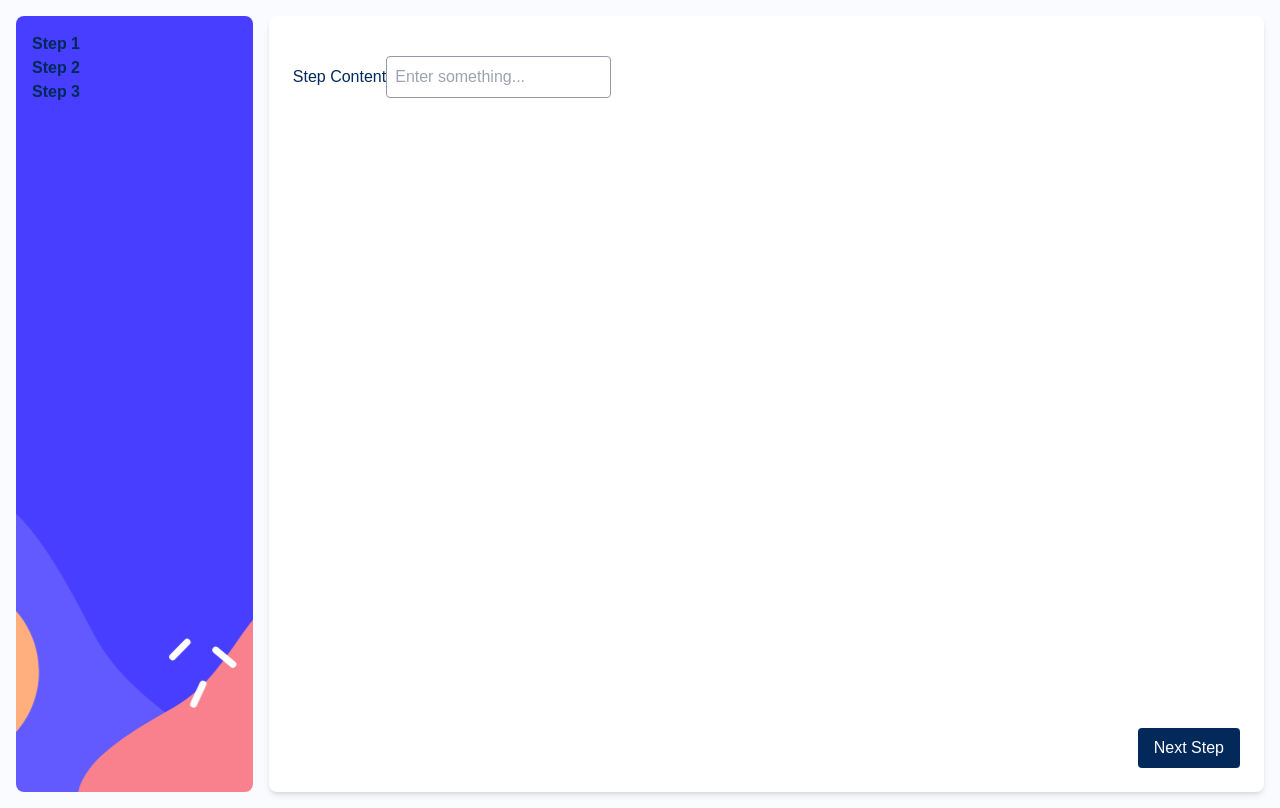
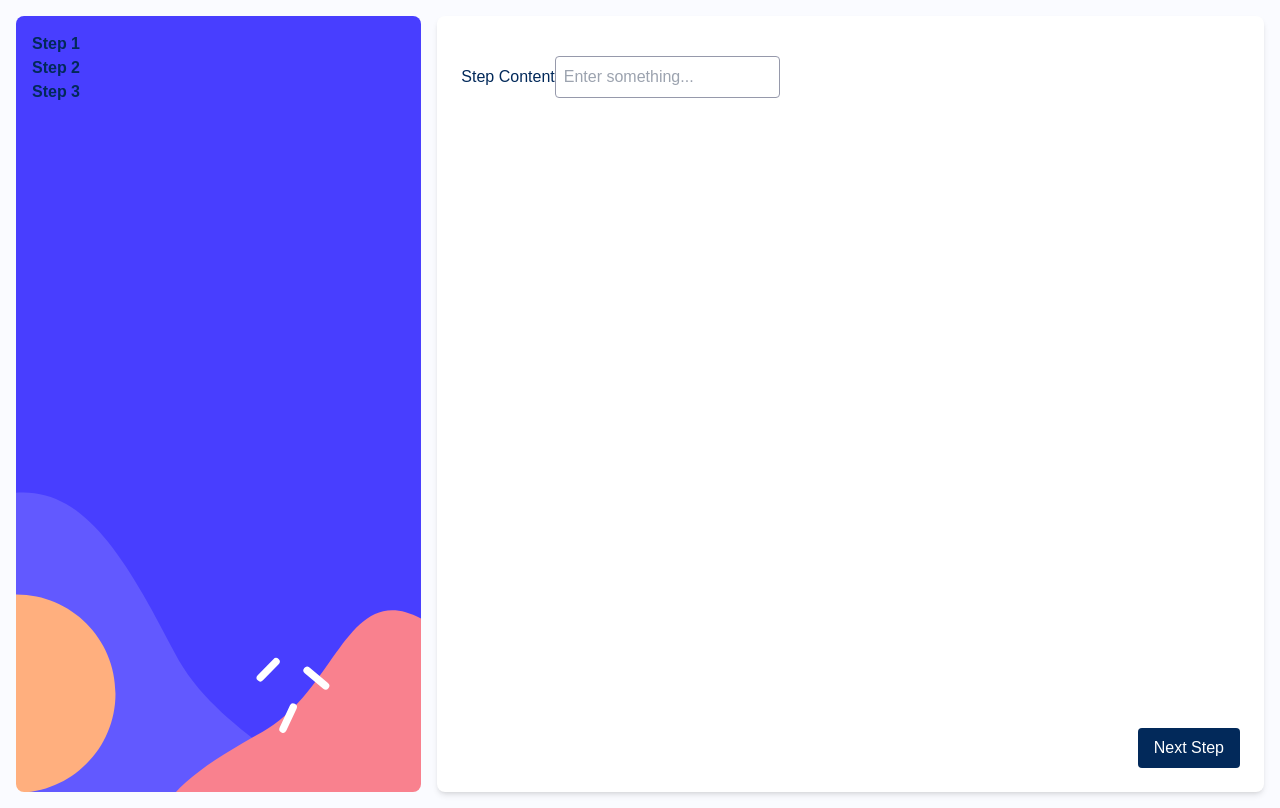
Before and after one commit to Therealjustindude/multi-step-form, a Next.js app: page / in a window 1280 px wide. Built offline with nearby package versions, Linux system fonts and the light colour scheme.

Commit message:
update grid columns for layout

```diff
--- a/app/page.tsx
+++ b/app/page.tsx
@@ -6,30 +6,30 @@ export default function Home() {
   const [showGoBack, setShowGoBack] = useState(false);
   return (
     <div className="flex flex-col">
+      {/* Mobile BG Image */}
       <div className="md:hidden absolute top-0 left-0 w-full h-[30%] bg-center z-[-20] bg-[url('/bg-sidebar-mobile.svg')] bg-no-repeat bg-cover"/>
       <main className="flex-grow p-4">
         {/* Grid for desktop */}
-        <div className="h-screen md:grid md:grid-cols-5 md:gap-4 md:h-[97vh]">
-          {/* Navigation */}
-          <nav className="md:block hidden bg-[url('/bg-sidebar-desktop.svg')] bg-cover bg-center p-4 md:col-span-1 md:h-[97vh] flex flex-col items-start justify-between rounded-lg">
+        <div className="h-screen md:grid md:grid-cols-12 md:gap-4 md:h-[97vh]">
+          {/* Desktop steps */}
+          <nav className="md:block hidden bg-[url('/bg-sidebar-desktop.svg')] bg-cover bg-center p-4 md:col-span-4 md:h-[97vh] flex flex-col items-start justify-between rounded-lg">
             <ul className="font-bold">
               <li>Step 1</li>
               <li>Step 2</li>
               <li>Step 3</li>
-              {/* Add more steps here */}
             </ul>
           </nav>
+          {/* Mobile steps */}
           <nav className="md:hidden mb-12 mt-4 p-1 flex justify-center">
             <ul className="flex gap-4 font-[family-name:var(--font-geist-mono)]">
               <li>Step 1</li>
               <li>Step 2</li>
               <li>Step 3</li>
-              {/* Add more steps here */}
             </ul>
           </nav>
 
           {/* Form Content */}
-          <div className="md:col-span-4 p-6 bg-white rounded-lg shadow-md flex flex-col justify-between h-auto">
+          <div className="md:col-span-8 p-6 bg-white rounded-lg shadow-md flex flex-col justify-between h-auto">
             <form>
               {/* Form fields go here */}
               <div className="space-y-4">
@@ -38,7 +38,7 @@ export default function Home() {
               </div>
             </form>
 
-            {/* Next and Go Back buttons */}
+            {/* Desktop Next and Go Back buttons */}
             <div className="flex justify-between items-center mt-8 hidden md:flex">
               <button className="btn" style={{ visibility: true ? 'hidden' : 'visible' }}>Go Back</button>
               <button className="btn ml-auto">Next Step</button>
@@ -47,7 +47,7 @@ export default function Home() {
         </div>
       </main>
 
-      {/* Footer */}
+      {/* Mobile Next and Go Back buttons */}
       <footer className="sticky bottom-0 w-full bg-white p-4 border-t shadow md:hidden flex items-center justify-between">
         <button className="rounded-md bg-transparent" style={{ visibility: true ? 'hidden' : 'visible' }}>Go Back</button>
         <button className="rounded-md ml-auto">Next Step</button>
```
